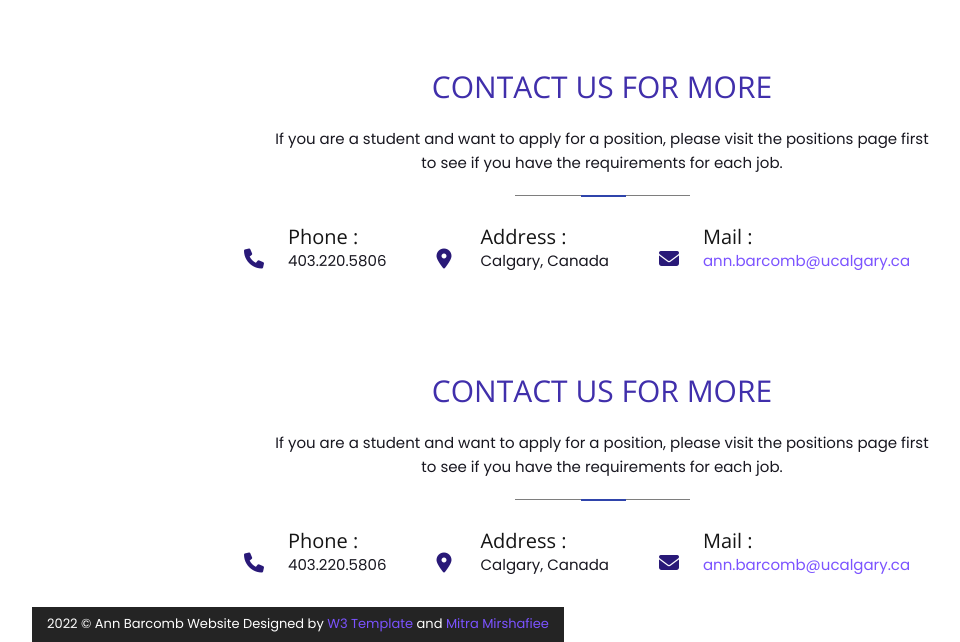
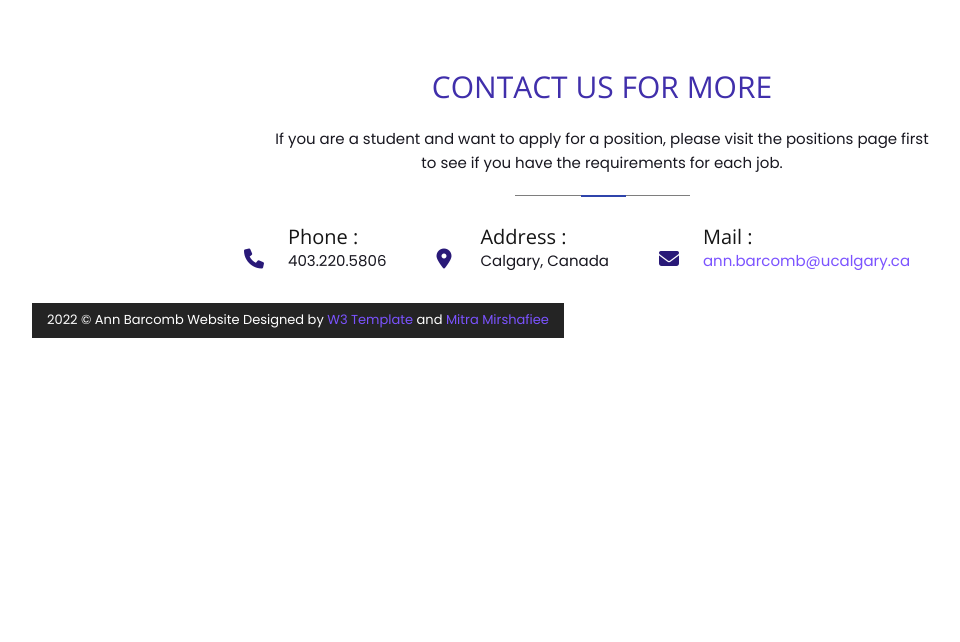
Before and after one commit to mitramir55/publications, a Flask app: page /people in a window 1280 px wide. Shown: the part 2989-3631 px from the top of the page, without its empty margins (38-998 px from the left). After the commit the page ends 3327 px from the top, so only its background shows below. Run offline with Flask 2, Linux system fonts and the light colour scheme; some libraries are stand-ins or nearby versions.

Commit message:
last changes to the main

```diff
--- a/main.py
+++ b/main.py
@@ -10,7 +10,7 @@ app.config['SECRET_KEY'] = '12345'
 
 #------------------------------------------------------
 
-@app.route('/index', methods=['GET'])
+@app.route('/', methods=['GET'])
 def index(**kwargs):
 
     try:
@@ -26,7 +26,7 @@ def index(**kwargs):
     return render_template('index.html', papers=True)
 
 
-@app.route('/', methods=['GET'])
+@app.route('/publications', methods=['GET'])
 def publications(**kwargs):
 
     # Ann Barcomb user id
--- a/static/css/style.css
+++ b/static/css/style.css
@@ -170,7 +170,7 @@ a:hover:after {
 	position: relative;
 }
 .banner {
-	background:url(static\images\bg1.jpg) no-repeat 0% 0% / 100% 100%;
+	background:url(static\images\bg1.jpg) no-repeat 0% 0% / 100% 100% ;
 	color:#ffffff;
 	text-align: center;
 	width: 100%;
--- a/templates/base.html
+++ b/templates/base.html
@@ -9,15 +9,14 @@
  deep learning, efficient deep learning, natural language processing, QDA,
   machine learning">
 
-
 <link rel="icon" type="image/x-icon" href="static\images\logo.png" />
 <link rel="stylesheet" href="https://stackpath.bootstrapcdn.com/bootstrap/4.1.1/css/bootstrap.min.css" integrity="sha384-WskhaSGFgHYWDcbwN70/dfYBj47jz9qbsMId/iRN3ewGhXQFZCSftd1LZCfmhktB" crossorigin="anonymous">
 <link rel="stylesheet" href="static\css\academicons.min.css" media="all" onload="if(media!='all')media='all'">
 <link rel="stylesheet" href="https://use.fontawesome.com/releases/v5.1.0/css/all.css" integrity="sha384-lKuwvrZot6UHsBSfcMvOkWwlCMgc0TaWr+30HWe3a4ltaBwTZhyTEggF5tJv8tbt" crossorigin="anonymous">
 <link rel="stylesheet" type="text/css" href="static\css\jquery.fancybox.min.css"/>
+<link rel="stylesheet" type="text/css" href="static\css\style.css"/>
 <link rel="stylesheet" type="text/css" href="static\css\owl.carousel.min.css"/>
 <link rel="stylesheet" type="text/css" href="static\css\owl.theme.default.min.css"/>
-<link rel="stylesheet" type="text/css" href="static\css\style.css"/>
 
 <!-- Font Google -->
 <link href="https://fonts.googleapis.com/css?family=Open+Sans:300,400,600,700,800" rel="stylesheet">
--- a/templates/index.html
+++ b/templates/index.html
@@ -4,6 +4,7 @@
 <!-- Banner Image -->
 
 <div class="banner text-center" data-scroll-index='0'>
+
   <div class="banner-overlay">
     <div class="container">
       <h1 class="text-capitalize">Ann Barcomb Research Group</h1>
@@ -11,6 +12,7 @@
         Schulich School of Engineering, University of Calgary
       </p>
       <a href="#" class="banner-btn" data-scroll-nav="2">Learn More</a> </div>
+
   </div>
 </div>
 
--- a/templates/people.html
+++ b/templates/people.html
@@ -278,39 +278,5 @@
 
       </div>
     </div>
-<!-- Contact -->
-<div class="contact section-padding" data-scroll-index='4'>
-  <div class="container">
-    <div class="row">
-      <div class="col-md-12 section-title text-center">
-        <h3>Contact Us For More</h3>
-        <p>
-          If you are a student and want to apply for a position, please visit the positions page first to see if you have the requirements for each job.
-        </p>
-        <span class="section-title-line"></span> </div>
-      <div class="col-md-12" id="footer_info">
-        <div class="row">
-          <div class="info-box">
-            <div class="icon"> <i class="fas fa-phone"></i> </div>
-            <div class="content">
-              <h4>Phone :</h4>
-              <p>403.220.5806</p>
-            </div>
-          </div>
-          <div class="info-box">
-            <div class="icon"> <i class="fas fa-map-marker-alt"></i> </div>
-            <div class="content">
-              <h4>Address :</h4>
-              <p>Calgary, Canada</p>
-            </div>
-          </div>
-          <div class="info-box">
-            <div class="icon"> <i class="fas fa-envelope"></i> </div>
-            <div class="content">
-              <h4>Mail :</h4>
-              <p><a href="#">ann.barcomb@ucalgary.ca</a></p>
-            </div>
-          </div>
-        </div>
-      </div>
+
 {% endblock %}
```
